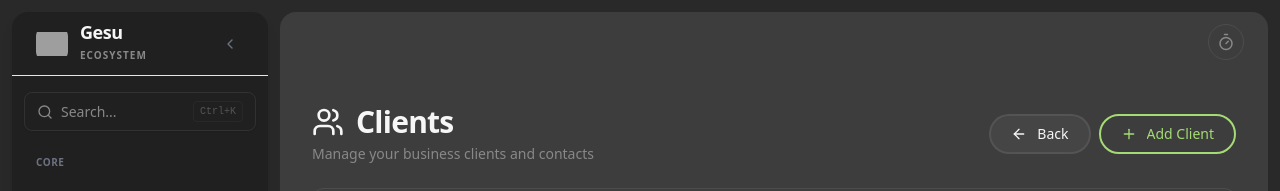
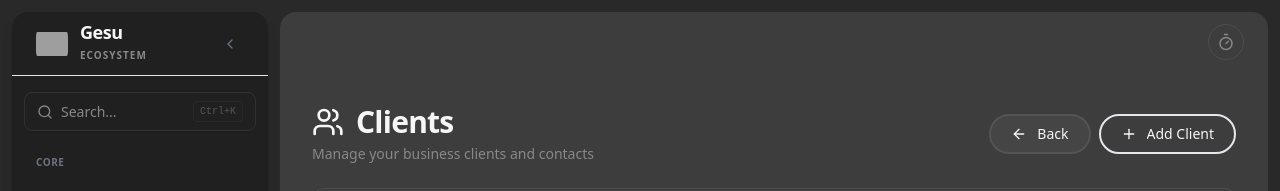
Before and after one commit to gesucreative-hub/gesu-ecosystem-app, a React (Vite) app in the folder apps/gesu-shell/: page /clients in a window 1280 px wide. Shown: the top 191 px of the page. Built offline with nearby package versions, Linux system fonts and the light colour scheme; no server answers; grey boxes are pictures that could not be loaded; a web font is replaced by a local one.

Commit message:
refactor(ui): update Button to use semantic theme tokens

```diff
--- a/apps/gesu-shell/src/components/Button.tsx
+++ b/apps/gesu-shell/src/components/Button.tsx
@@ -95,24 +95,24 @@ export const Button = React.forwardRef<HTMLButtonElement, ButtonProps>(({
                     border-2 border-gray-200 dark:border-tokens-border
                     text-gray-700 dark:text-tokens-fg
 
-                    hover:bg-primary-700/10 dark:hover:bg-secondary-300/10
-                    hover:border-primary-700/20 dark:hover:border-secondary-300/40
+                    hover:bg-tokens-brand-DEFAULT/10 dark:hover:bg-tokens-brand-DEFAULT/10
+                    hover:border-tokens-brand-DEFAULT/20 dark:hover:border-tokens-brand-DEFAULT/40
 
-                    active:bg-primary-700 dark:active:bg-secondary-300
-                    active:border-primary-700 dark:active:border-secondary-300
-                    active:text-white dark:active:text-secondary-950
+                    active:bg-tokens-brand-DEFAULT dark:active:bg-tokens-brand-DEFAULT
+                    active:border-tokens-brand-DEFAULT dark:active:border-tokens-brand-DEFAULT
+                    active:text-white dark:active:text-tokens-brand-foreground
                 `;
             } else {
                 // Primary WITHOUT icon (or icon in left/right position)
                 return `
                     bg-white dark:bg-transparent
-                    border-2 border-primary-700 dark:border-secondary-300
-                    text-primary-700 dark:text-secondary-300
+                    border-2 border-tokens-brand-DEFAULT dark:border-tokens-brand-DEFAULT
+                    text-tokens-brand-DEFAULT dark:text-tokens-brand-DEFAULT
 
-                    hover:bg-primary-700/10 dark:hover:bg-secondary-300/20
+                    hover:bg-tokens-brand-DEFAULT/10 dark:hover:bg-tokens-brand-DEFAULT/20
 
-                    active:bg-primary-700 dark:active:bg-secondary-300
-                    active:text-white dark:active:text-secondary-950
+                    active:bg-tokens-brand-DEFAULT dark:active:bg-tokens-brand-DEFAULT
+                    active:text-white dark:active:text-tokens-brand-foreground
                 `;
             }
         }
@@ -123,8 +123,8 @@ export const Button = React.forwardRef<HTMLButtonElement, ButtonProps>(({
                 border-2 border-tokens-border
                 text-tokens-fg
 
-                hover:bg-tokens-panel hover:border-primary-700/30 dark:hover:border-secondary-300/30
-                active:bg-primary-700/20 dark:active:bg-secondary-300/20
+                hover:bg-tokens-panel hover:border-tokens-brand-DEFAULT/30 dark:hover:border-tokens-brand-DEFAULT/30
+                active:bg-tokens-brand-DEFAULT/20 dark:active:bg-tokens-brand-DEFAULT/20
             `;
         }
 
@@ -134,8 +134,8 @@ export const Button = React.forwardRef<HTMLButtonElement, ButtonProps>(({
                 border-2 border-tokens-border
                 text-tokens-fg
 
-                hover:bg-tokens-panel2 hover:border-primary-700/50 dark:hover:border-secondary-300/50
-                active:bg-primary-700/10 dark:active:bg-secondary-300/10
+                hover:bg-tokens-panel2 hover:border-tokens-brand-DEFAULT/50 dark:hover:border-tokens-brand-DEFAULT/50
+                active:bg-tokens-brand-DEFAULT/10 dark:active:bg-tokens-brand-DEFAULT/10
             `;
         }
 
@@ -145,7 +145,7 @@ export const Button = React.forwardRef<HTMLButtonElement, ButtonProps>(({
                 text-tokens-muted
 
                 hover:text-tokens-fg hover:bg-tokens-panel2
-                active:bg-primary-700/10 dark:active:bg-secondary-300/10
+                active:bg-tokens-brand-DEFAULT/10 dark:active:bg-tokens-brand-DEFAULT/10
             `;
         }
 
@@ -166,14 +166,14 @@ export const Button = React.forwardRef<HTMLButtonElement, ButtonProps>(({
             transition-all duration-200
             ${getCircleSize()}
 
-            bg-primary-700 dark:bg-secondary-300
-            text-white dark:text-secondary-950
+            bg-tokens-brand-DEFAULT dark:bg-tokens-brand-DEFAULT
+            text-white dark:text-tokens-brand-foreground
 
             group-hover/btn:bg-gray-700 dark:group-hover/btn:bg-gray-700
             group-hover/btn:text-white dark:group-hover/btn:text-white
 
-            group-active/btn:bg-gray-700 dark:group-active/btn:bg-secondary-300
-            group-active/btn:text-white dark:group-active/btn:text-secondary-950
+            group-active/btn:bg-gray-700 dark:group-active/btn:bg-tokens-brand-DEFAULT
+            group-active/btn:text-white dark:group-active/btn:text-tokens-brand-foreground
         `;
     };
 
```
